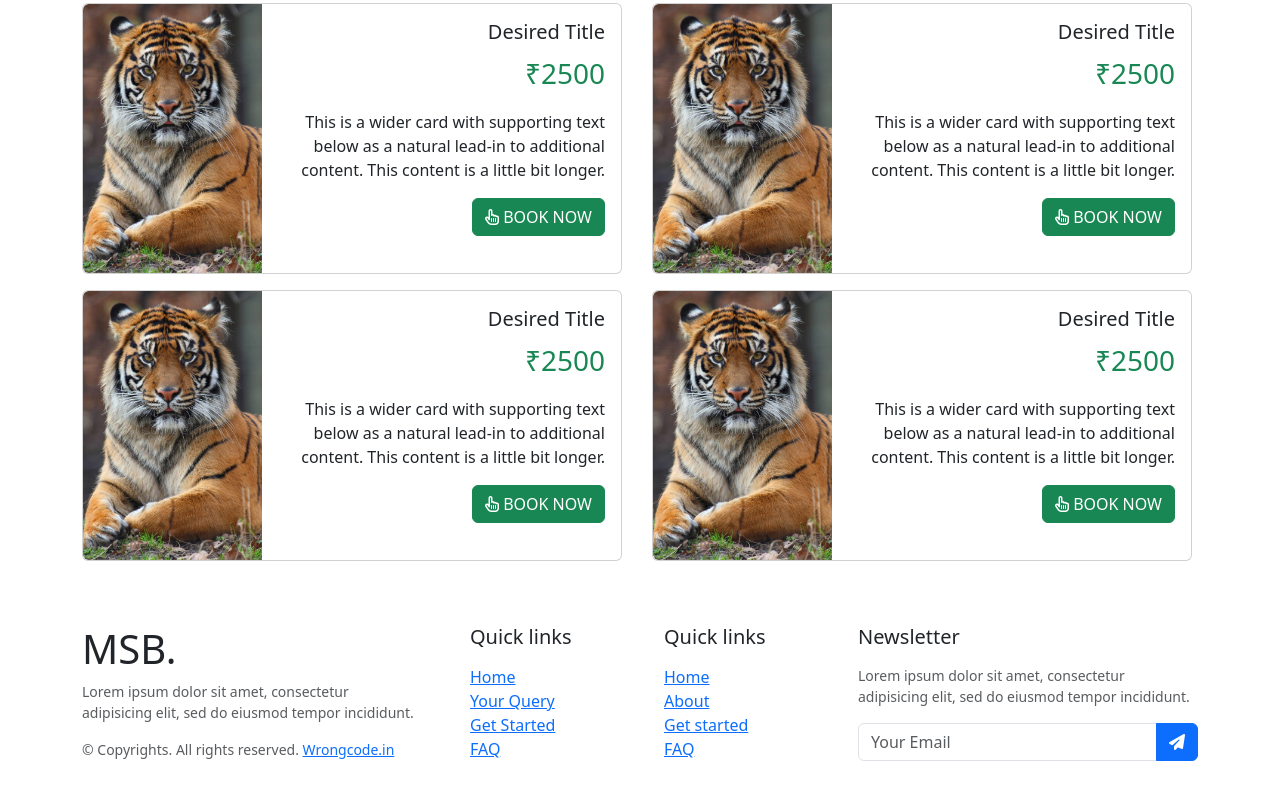
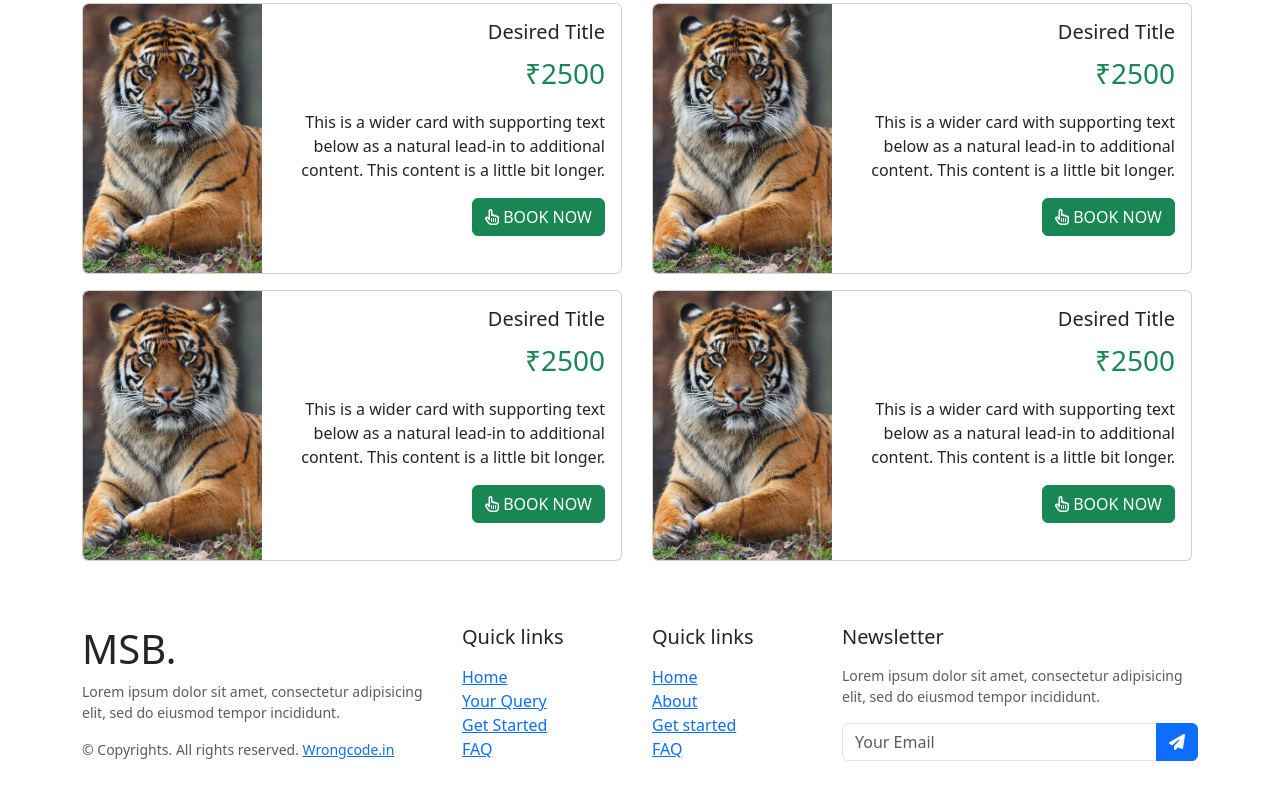
Before and after one commit to soumya-99/my-sundarban, a plain HTML site: page index.html in a window 1280 px wide. Shown: the part 366-1166 px from the top of the page. Drawn offline with nearby package versions, Linux system fonts and the light colour scheme.

Commit message:
Horizontal scroll issue fixed from footer

```diff
--- a/index.html
+++ b/index.html
@@ -191,7 +191,7 @@
     <!-- FOOTER -->
     <footer class="w-100 py-4 flex-shrink-0">
         <div class="container py-4">
-            <div class="row gy-4 gx-5">
+            <div class="row gy-4">
                 <div class="col-lg-4 col-md-6">
                     <h5 class="h1">MSB.</h5>
                     <p class="small text-muted">Lorem ipsum dolor sit amet, consectetur adipisicing elit, sed do eiusmod
```
Also changed, not shown: pages/booking.html (+1 -1 lines), pages/checkout.html (+1 -1 lines), pages/login.html (+1 -1 lines), pages/register.html (+1 -1 lines).
